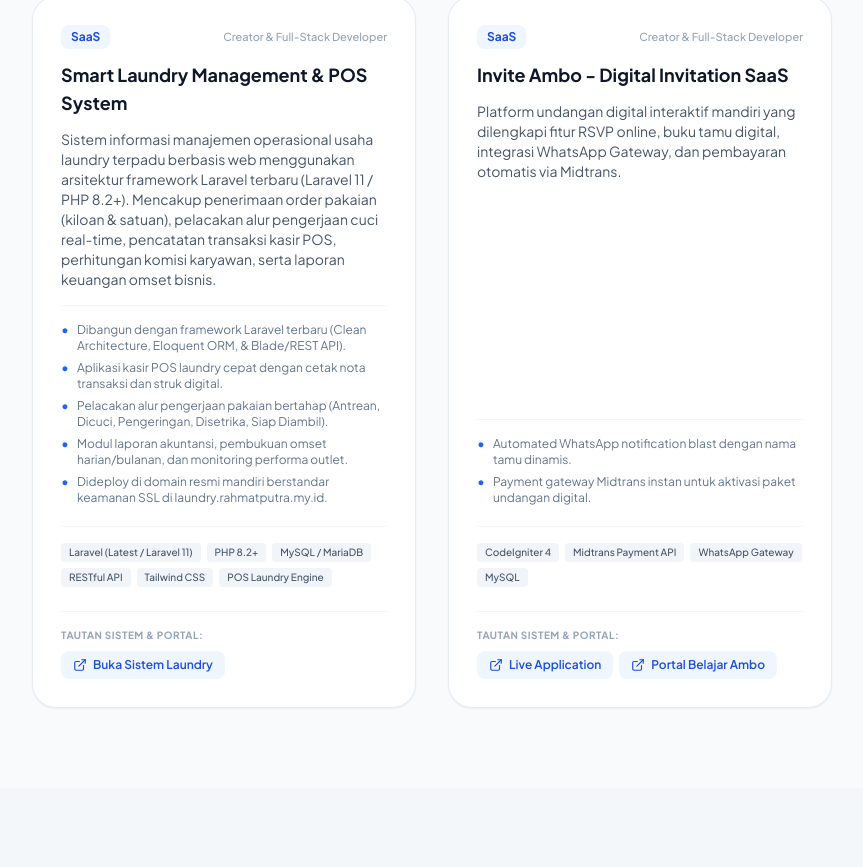
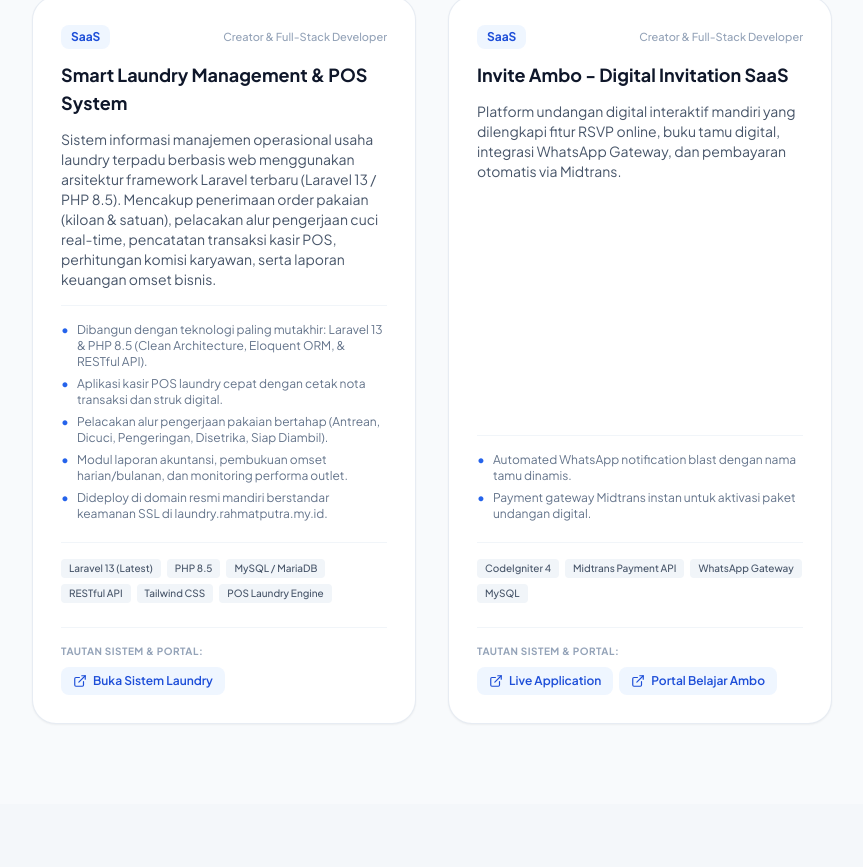
Before and after one commit to rahmatputrabulcin/portfolio-rahmatputra, a Next.js app: page / in a window 1280 px wide. Shown: the part 7878-8745 px from the top of the page, without its empty margins (0-863 px from the left). Built offline with nearby package versions, Linux system fonts and the light colour scheme.

Commit message:
feat: update laundry system stack to Laravel 13 and PHP 8.5

```diff
--- a/src/data/portfolio.ts
+++ b/src/data/portfolio.ts
@@ -337,17 +337,17 @@ export const PORTFOLIO_DATA = {
       category: "SaaS",
       role: "Creator & Full-Stack Developer",
       description:
-        "Sistem informasi manajemen operasional usaha laundry terpadu berbasis web menggunakan arsitektur framework Laravel terbaru (Laravel 11 / PHP 8.2+). Mencakup penerimaan order pakaian (kiloan & satuan), pelacakan alur pengerjaan cuci real-time, pencatatan transaksi kasir POS, perhitungan komisi karyawan, serta laporan keuangan omset bisnis.",
+        "Sistem informasi manajemen operasional usaha laundry terpadu berbasis web menggunakan arsitektur framework Laravel terbaru (Laravel 13 / PHP 8.5). Mencakup penerimaan order pakaian (kiloan & satuan), pelacakan alur pengerjaan cuci real-time, pencatatan transaksi kasir POS, perhitungan komisi karyawan, serta laporan keuangan omset bisnis.",
       highlights: [
-        "Dibangun dengan framework Laravel terbaru (Clean Architecture, Eloquent ORM, & Blade/REST API).",
+        "Dibangun dengan teknologi paling mutakhir: Laravel 13 & PHP 8.5 (Clean Architecture, Eloquent ORM, & RESTful API).",
         "Aplikasi kasir POS laundry cepat dengan cetak nota transaksi dan struk digital.",
         "Pelacakan alur pengerjaan pakaian bertahap (Antrean, Dicuci, Pengeringan, Disetrika, Siap Diambil).",
         "Modul laporan akuntansi, pembukuan omset harian/bulanan, dan monitoring performa outlet.",
         "Dideploy di domain resmi mandiri berstandar keamanan SSL di laundry.rahmatputra.my.id.",
       ],
       techStack: [
-        "Laravel (Latest / Laravel 11)",
-        "PHP 8.2+",
+        "Laravel 13 (Latest)",
+        "PHP 8.5",
         "MySQL / MariaDB",
         "RESTful API",
         "Tailwind CSS",
```
